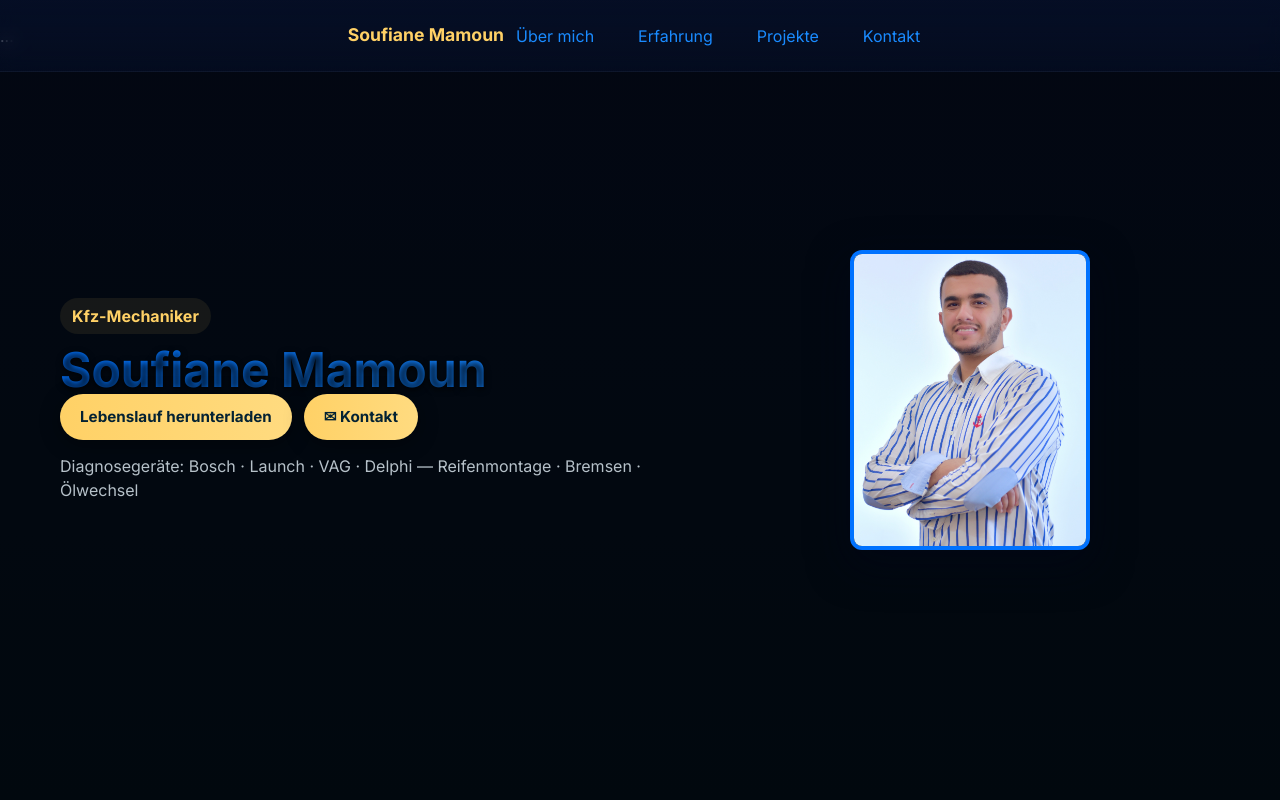
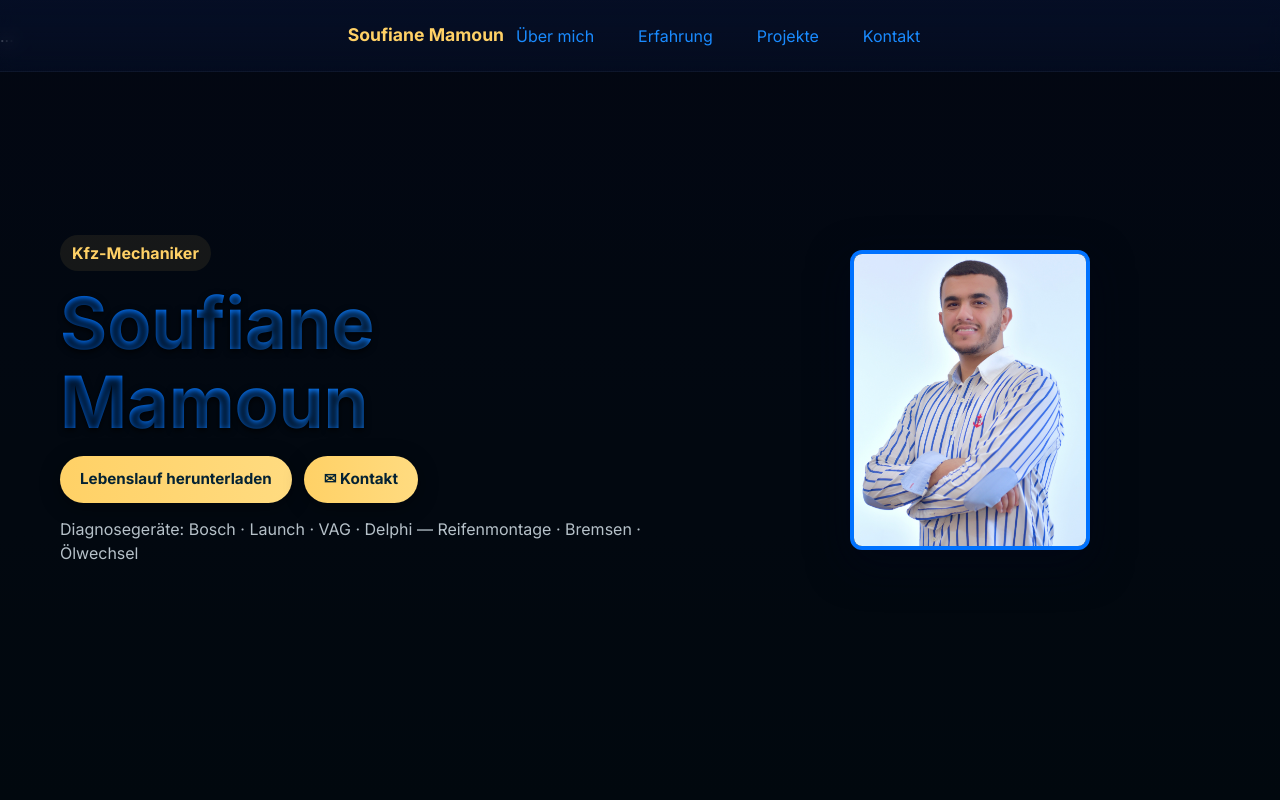
Before and after one commit to soufianmamoun/kfz-mechaniker, a website: page index.html in a window 1280 px wide. Shown: the top 800 px of the page. Drawn offline with Linux system fonts and the light colour scheme.

Commit message:
Update index.html

```diff
--- a/index.html
+++ b/index.html
@@ -8,7 +8,7 @@
   <meta name="viewport" content="width=device-width, initial-scale=1">
   <meta property="og:title" content="Soufiane Mamoun — Kfz-Mechaniker Portfolio">
   <meta property="og:description" content="Portfolio & Bewerbung — Soufiane Mamoun, Kfz-Mechaniker.">
-  <meta property="og:image" content="https://kfz-mechaniker.vercel.app/images/IMG_6471.JPG">
+  <meta property="og:image" content="https://kfz-mechaniker.vercel.app/images/ChatGPT Image Nov 6, 2025, 07_01_57 PM.JPG">
   <meta property="og:url" content="https://kfz-mechaniker.vercel.app">
   <link rel="stylesheet" href="https://cdnjs.cloudflare.com/ajax/libs/font-awesome/6.5.1/css/all.min.css">
   <link href="https://fonts.googleapis.com/css2?family=Inter:wght@400;500;600;700&display=swap" rel="stylesheet">
@@ -29,6 +29,14 @@
       --glass: rgba(255,255,255,0.03);
       --shadow: 0 14px 40px rgba(2,6,23,0.6);
     }
+/* Für große Desktops (PC) */
+@media (min-width: 1200px) {
+  h1#hero-title {
+    font-size: 4.5rem; /* Größer als das Standard-clamp (ca. 3rem max) */
+    line-height: 1.1; /* Bessere Lesbarkeit */
+    margin-bottom: 15px; /* Etwas mehr Abstand */
+  }
+}
 
     /* GELBE BUTTONS */
 .btn.yellow,
```
